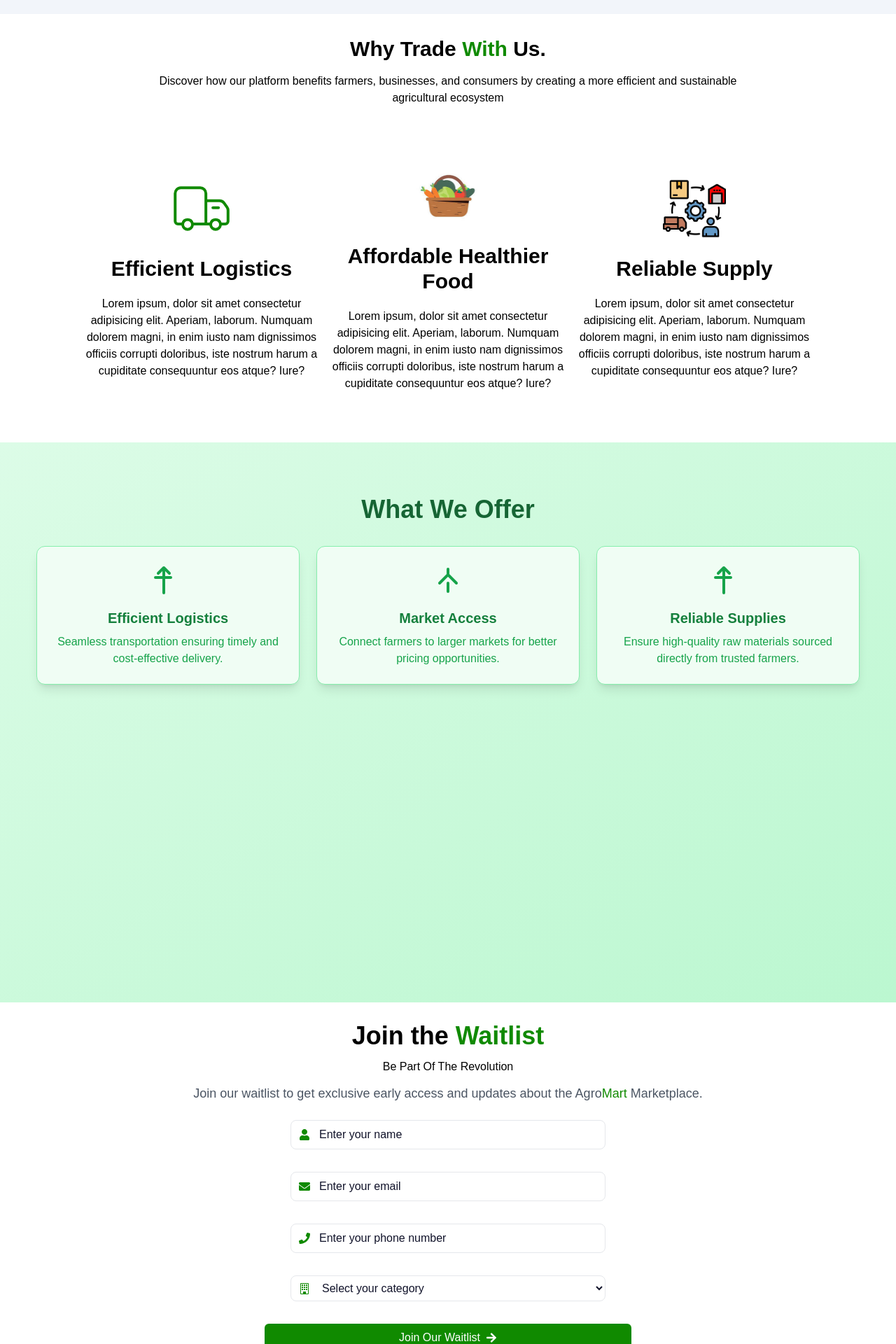
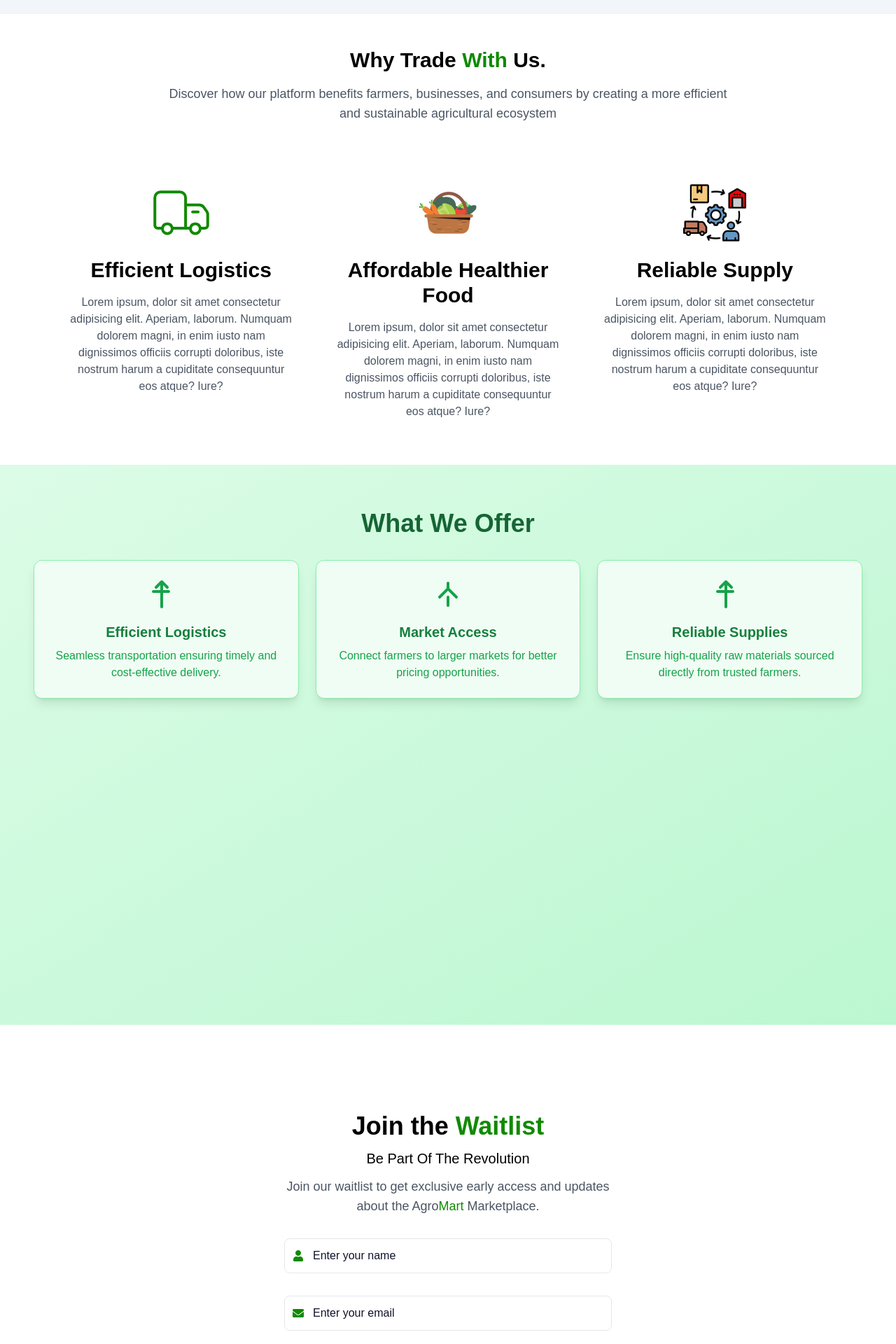
Before and after one commit to Youssoufai/agromart, a Next.js app: page / in a window 1280 px wide. Shown: the part 1580-3500 px from the top of the page at 70% size. Built offline with nearby package versions, Linux system fonts and the light colour scheme; a web font is replaced by a local one.

Commit message:
Finnished Frontend

```diff
--- a/app/components/features.tsx
+++ b/app/components/features.tsx
@@ -5,31 +5,59 @@ import { GiFoodChain, GiFoodTruck } from "react-icons/gi";
 
 const Features = () => {
     return (
-        <>
-            <section className="px-20 py-8 h-full">
-                <div className="space-y-4 px-36 text-center">
-                    <h1 className="font-bold text-3xl">Why Trade <span className="text-color3">With</span>  Us.</h1>
-                    <p>Discover how our platform benefits farmers, businesses, and consumers by creating a more efficient and sustainable agricultural ecosystem</p>
+        <section className="px-4 md:px-12 lg:px-20 py-8 md:py-12">
+            <div className="space-y-4 px-4 md:px-20 lg:px-36 text-center">
+                <h1 className="font-bold text-2xl md:text-3xl">
+                    Why Trade <span className="text-color3">With</span> Us.
+                </h1>
+                <p className="text-sm md:text-base lg:text-lg text-gray-600">
+                    Discover how our platform benefits farmers, businesses, and consumers by creating a more efficient and sustainable agricultural ecosystem
+                </p>
+            </div>
+
+            <div className="mt-8 md:mt-16 grid grid-cols-1 md:grid-cols-2 lg:grid-cols-3 gap-8 md:gap-6">
+                {/* Feature 1 */}
+                <div className="text-center flex flex-col items-center space-y-4 p-4">
+                    <CiDeliveryTruck className="text-6xl md:text-7xl lg:text-8xl text-color3" />
+                    <h2 className="text-xl md:text-2xl lg:text-3xl font-bold">
+                        Efficient Logistics
+                    </h2>
+                    <p className="text-sm md:text-base text-gray-600 max-w-md">
+                        Lorem ipsum, dolor sit amet consectetur adipisicing elit. Aperiam, laborum. Numquam dolorem magni, in enim iusto nam dignissimos officiis corrupti doloribus, iste nostrum harum a cupiditate consequuntur eos atque? Iure?
+                    </p>
                 </div>
-                <section className="m-10 flex items-center gap-4  mt-20">
-                    <div className="text-center flex flex-col items-center space-y-5">
-                        <CiDeliveryTruck className="text-8xl text-color3" />
-                        <h1 className="text-3xl font-bold">Efficient Logistics</h1>
-                        <p>Lorem ipsum, dolor sit amet consectetur adipisicing elit. Aperiam, laborum. Numquam dolorem magni, in enim iusto nam dignissimos officiis corrupti doloribus, iste nostrum harum a cupiditate consequuntur eos atque? Iure?</p>
-                    </div>
-                    <div className="text-center flex flex-col items-center space-y-5">
-                        <img src="basket.jpeg" className="text-8xl text-color3 w-[96px] h-[96px]" />
-                        <h1 className="text-3xl font-bold">Affordable Healthier Food</h1>
-                        <p>Lorem ipsum, dolor sit amet consectetur adipisicing elit. Aperiam, laborum. Numquam dolorem magni, in enim iusto nam dignissimos officiis corrupti doloribus, iste nostrum harum a cupiditate consequuntur eos atque? Iure?</p>
-                    </div>
-                    <div className="text-center flex flex-col items-center space-y-5">
-                        <img src="supply-chain.png" className="text-8xl  text-color3 w-[96px] h-[96px]" />
-                        <h1 className="text-3xl font-bold">Reliable Supply</h1>
-                        <p>Lorem ipsum, dolor sit amet consectetur adipisicing elit. Aperiam, laborum. Numquam dolorem magni, in enim iusto nam dignissimos officiis corrupti doloribus, iste nostrum harum a cupiditate consequuntur eos atque? Iure?</p>
-                    </div>
-                </section>
-            </section>
-        </>
+
+                {/* Feature 2 */}
+                <div className="text-center flex flex-col items-center space-y-4 p-4">
+                    <img
+                        src="basket.jpeg"
+                        className="w-[72px] h-[72px] md:w-[84px] md:h-[84px] lg:w-[96px] lg:h-[96px] object-cover"
+                        alt="Affordable Food"
+                    />
+                    <h2 className="text-xl md:text-2xl lg:text-3xl font-bold">
+                        Affordable Healthier Food
+                    </h2>
+                    <p className="text-sm md:text-base text-gray-600 max-w-md">
+                        Lorem ipsum, dolor sit amet consectetur adipisicing elit. Aperiam, laborum. Numquam dolorem magni, in enim iusto nam dignissimos officiis corrupti doloribus, iste nostrum harum a cupiditate consequuntur eos atque? Iure?
+                    </p>
+                </div>
+
+                {/* Feature 3 */}
+                <div className="text-center flex flex-col items-center space-y-4 p-4">
+                    <img
+                        src="supply-chain.png"
+                        className="w-[72px] h-[72px] md:w-[84px] md:h-[84px] lg:w-[96px] lg:h-[96px] object-cover"
+                        alt="Supply Chain"
+                    />
+                    <h2 className="text-xl md:text-2xl lg:text-3xl font-bold">
+                        Reliable Supply
+                    </h2>
+                    <p className="text-sm md:text-base text-gray-600 max-w-md">
+                        Lorem ipsum, dolor sit amet consectetur adipisicing elit. Aperiam, laborum. Numquam dolorem magni, in enim iusto nam dignissimos officiis corrupti doloribus, iste nostrum harum a cupiditate consequuntur eos atque? Iure?
+                    </p>
+                </div>
+            </div>
+        </section>
     )
 }
 export default Features;
--- a/app/components/offer.tsx
+++ b/app/components/offer.tsx
@@ -2,52 +2,60 @@ import { FaHandshake, FaWarehouse } from "react-icons/fa";
 
 const Offer = () => {
     return (
-        <>
-            <section className="h-screen p-7 bg-gradient-to-br from-green-100 to-green-200">
-                <section className=" py-12 px-6">
-                    <h2 className="text-4xl font-bold text-green-800 text-center mb-8">What We Offer</h2>
-                    <div className="grid grid-cols-1 md:grid-cols-2 lg:grid-cols-3 gap-6">
+        <section className="min-h-screen bg-gradient-to-br from-green-100 to-green-200">
+            <div className="container mx-auto py-8 md:py-12 lg:py-16 px-4 md:px-8 lg:px-12">
+                <h2 className="text-2xl md:text-3xl lg:text-4xl font-bold text-green-800 text-center mb-6 md:mb-8">
+                    What We Offer
+                </h2>
 
-                        <div className="bg-green-50 border border-green-300 rounded-xl shadow-lg p-6 text-center">
-                            <div className="text-green-600 mb-4">
-
-                                <svg className="w-12 h-12 mx-auto" xmlns="http://www.w3.org/2000/svg" fill="none" viewBox="0 0 24 24" stroke="currentColor">
+                <div className="grid grid-cols-1 sm:grid-cols-2 lg:grid-cols-3 gap-4 md:gap-6 max-w-7xl mx-auto">
+                    {/* Card 1 */}
+                    <div className="bg-green-50 border border-green-300 rounded-xl shadow-lg p-4 md:p-6 text-center hover:shadow-xl transition-shadow">
+                        <div className="text-green-600 mb-3 md:mb-4">
+                            <svg className="w-10 h-10 md:w-12 md:h-12 mx-auto" xmlns="http://www.w3.org/2000/svg" fill="none" viewBox="0 0 24 24" stroke="currentColor">
                                 <path strokeLinecap="round" strokeLinejoin="round" strokeWidth="2" d="M3 10h11M9 21V3m0 0l-4 4m4-4l4 4" />
                             </svg>
                         </div>
-                            <h3 className="text-xl font-semibold text-green-700">Efficient Logistics</h3>
-                            <p className="text-green-600 mt-2">Seamless transportation ensuring timely and cost-effective delivery.</p>
+                        <h3 className="text-lg md:text-xl font-semibold text-green-700 mb-2">
+                            Efficient Logistics
+                        </h3>
+                        <p className="text-green-600 text-sm md:text-base">
+                            Seamless transportation ensuring timely and cost-effective delivery.
+                        </p>
                     </div>
 
-
-                        <div className="bg-green-50 border border-green-300 rounded-xl shadow-lg p-6 text-center">
-                            <div className="text-green-600 mb-4">
-
-                                <svg className="w-12 h-12 mx-auto" xmlns="http://www.w3.org/2000/svg" fill="none" viewBox="0 0 24 24" stroke="currentColor">
+                    {/* Card 2 */}
+                    <div className="bg-green-50 border border-green-300 rounded-xl shadow-lg p-4 md:p-6 text-center hover:shadow-xl transition-shadow">
+                        <div className="text-green-600 mb-3 md:mb-4">
+                            <svg className="w-10 h-10 md:w-12 md:h-12 mx-auto" xmlns="http://www.w3.org/2000/svg" fill="none" viewBox="0 0 24 24" stroke="currentColor">
                                 <path strokeLinecap="round" strokeLinejoin="round" strokeWidth="2" d="M12 20v-6m0-6v-4m0 4l-6 6m6-6l6 6" />
                             </svg>
                         </div>
-                            <h3 className="text-xl font-semibold text-green-700">Market Access</h3>
-                            <p className="text-green-600 mt-2">Connect farmers to larger markets for better pricing opportunities.</p>
+                        <h3 className="text-lg md:text-xl font-semibold text-green-700 mb-2">
+                            Market Access
+                        </h3>
+                        <p className="text-green-600 text-sm md:text-base">
+                            Connect farmers to larger markets for better pricing opportunities.
+                        </p>
                     </div>
 
-
-                        <div className="bg-green-50 border border-green-300 rounded-xl shadow-lg p-6 text-center">
-                            <div className="text-green-600 mb-4">
-
-                                <svg className="w-12 h-12 mx-auto" xmlns="http://www.w3.org/2000/svg" fill="none" viewBox="0 0 24 24" stroke="currentColor">
+                    {/* Card 3 */}
+                    <div className="bg-green-50 border border-green-300 rounded-xl shadow-lg p-4 md:p-6 text-center hover:shadow-xl transition-shadow">
+                        <div className="text-green-600 mb-3 md:mb-4">
+                            <svg className="w-10 h-10 md:w-12 md:h-12 mx-auto" xmlns="http://www.w3.org/2000/svg" fill="none" viewBox="0 0 24 24" stroke="currentColor">
                                 <path strokeLinecap="round" strokeLinejoin="round" strokeWidth="2" d="M3 10h11M9 21V3m0 0l-4 4m4-4l4 4" />
                             </svg>
                         </div>
-                            <h3 className="text-xl font-semibold text-green-700">Reliable Supplies</h3>
-                            <p className="text-green-600 mt-2">Ensure high-quality raw materials sourced directly from trusted farmers.</p>
+                        <h3 className="text-lg md:text-xl font-semibold text-green-700 mb-2">
+                            Reliable Supplies
+                        </h3>
+                        <p className="text-green-600 text-sm md:text-base">
+                            Ensure high-quality raw materials sourced directly from trusted farmers.
+                        </p>
+                    </div>
                 </div>
             </div>
         </section>
-
-
-            </section>
-        </>
     )
 }
 export default Offer;
--- a/app/components/value.tsx
+++ b/app/components/value.tsx
@@ -3,81 +3,57 @@ import { FaArrowRight, FaEnvelope, FaPhone, FaUser } from "react-icons/fa";
 
 const Value = () => {
     return (
-        <>
-            <section className="h-screen p-7">
-                {/*    <div className="space-y-4 px-9">
-                    <h1 className="text-4xl font-bold">Coming <span className="text-color3">Soon...</span> </h1>
-                    <p>Join our waitlist to get exclusive early access and become part of the agricultural revolution. Be the first to know when we launch!</p>
-                </div>
-                <section>
-                    <h1 className="text-4xl font-bold text-center">Get Early Access</h1>
-                </section> */}
-
-                {/*   <section className="waitlist-section text-center">
-                    <h1 className="text-4xl font-bold mb-4">Be Part of the Revolution</h1>
-                    <p className="text-lg text-gray-600">
-                        Join our waitlist to get exclusive early access and updates about the AgriTech Marketplace.
-                    </p>
-                    <form className="flex flex-col md:flex-row items-center justify-center gap-4 mt-6">
-                        <input
-                            type="email"
-                            className="w-full md:w-auto px-4 py-2 border rounded-lg text-color focus:outline-none focus:ring-2 focus:ring-color3"
-                            placeholder="Enter your email"
-                            required
-                        />
-                        <button
-                            type="submit"
-                            className="px-6 py-2 bg-color3 text-white font-semibold rounded-lg shadow-md hover:bg-color3-dark focus:outline-none focus:ring-2 focus:ring-color3"
-                        >
-                            Join Waitlist
-                        </button>
-                    </form>
-                    <ul className="mt-4 text-gray-600 text-center space-y-2">
-                        <li>✅ Early access to the platform</li>
-                        <li>✅ Exclusive updates and features</li>
-                        <li>✅ Be part of the future of agriculture</li>
-                    </ul>
-                </section> */}
-                <div className="text-center space-y-3">
-                    <h1 className="text-4xl font-bold text-center">Join the <span className="text-color3">Waitlist</span></h1>
-                    <h2>Be Part Of The Revolution</h2>
-                    <p className="text-lg text-gray-600">
+        <section className="min-h-screen p-4 md:p-7 flex items-center justify-center">
+            <div className="w-full max-w-[500px] mx-auto">
+                <div className="text-center space-y-3 mb-8">
+                    <h1 className="text-2xl md:text-4xl font-bold">
+                        Join the <span className="text-color3">Waitlist</span>
+                    </h1>
+                    <h2 className="text-lg md:text-xl">
+                        Be Part Of The Revolution
+                    </h2>
+                    <p className="text-base md:text-lg text-gray-600 px-4">
                         Join our waitlist to get exclusive early access and updates about the Agro<span className="text-color3">Mart</span> Marketplace.
                     </p>
                 </div>
-                <div className="flex items-center flex-col space-y-8 mt-6">
-                    <section className="relative">
+
+                <div className="flex items-center flex-col space-y-6 md:space-y-8 px-4">
+                    {/* Name Input */}
+                    <section className="relative w-full">
                         <FaUser className="absolute left-3 top-1/2 transform -translate-y-1/2 text-color3" />
                         <input
                             type="text"
                             placeholder="Enter your name"
-                            className="w-[450px] pl-10 pr-4 py-2 placeholder:text-color border rounded-lg text-color focus:outline-color3 focus:ring-2 focus:ring-color3"
+                            className="w-full pl-10 pr-4 py-2 md:py-3 placeholder:text-color border rounded-lg text-color focus:outline-color3 focus:ring-2 focus:ring-color3"
                         />
                     </section>
 
-                    <section className="relative">
-                        <FaEnvelope className="absolute left-3 top-1/2  transform -translate-y-1/2 text-color3" />
+                    {/* Email Input */}
+                    <section className="relative w-full">
+                        <FaEnvelope className="absolute left-3 top-1/2 transform -translate-y-1/2 text-color3" />
                         <input
                             type="email"
                             placeholder="Enter your email"
-                            className="w-[450px] pl-10 pr-4 py-2 border placeholder:text-color rounded-lg text-color focus:outline-color3 focus:ring-2 focus:ring-color3"
+                            className="w-full pl-10 pr-4 py-2 md:py-3 border placeholder:text-color rounded-lg text-color focus:outline-color3 focus:ring-2 focus:ring-color3"
                         />
                     </section>
 
-                    <section className="relative">
+                    {/* Phone Input */}
+                    <section className="relative w-full">
                         <FaPhone className="absolute left-3 top-1/2 transform -translate-y-1/2 text-color3" />
                         <input
                             type="tel"
                             placeholder="Enter your phone number"
-                            className="w-[450px] pl-10 pr-4 py-2 border placeholder:text-color rounded-lg text-color focus:outline-color3 focus:ring-2 focus:ring-color3"
+                            className="w-full pl-10 pr-4 py-2 md:py-3 border placeholder:text-color rounded-lg text-color focus:outline-color3 focus:ring-2 focus:ring-color3"
                         />
                     </section>
 
-                    <section className="relative">
+                    {/* Category Select */}
+                    <section className="relative w-full">
                         <BsBuilding className="absolute left-3 top-1/2 transform -translate-y-1/2 text-color3" />
                         <select
                             defaultValue=""
-                            className="w-[450px] pl-10 pr-4 py-2 border rounded-lg text-color placeholder:text-color focus:outline-color3 focus:ring-2 focus:ring-color3 bg-white"
+                            className="w-full pl-10 pr-4 py-2 md:py-3 border rounded-lg text-color placeholder:text-color focus:outline-color3 focus:ring-2 focus:ring-color3 bg-white"
                         >
                             <option value="" disabled>Select your category</option>
                             <option value="farmer">Farmer</option>
@@ -85,15 +61,17 @@ const Value = () => {
                             <option value="company">Company</option>
                         </select>
                     </section>
-                    <div>
-                        <button className="bg-color3 px-48 py-2 rounded-md text-white flex items-center justify-center gap-2">
+
+                    {/* Submit Button */}
+                    <div className="w-full">
+                        <button className="w-full bg-color3 py-2 md:py-3 rounded-md text-white flex items-center justify-center gap-2 hover:bg-opacity-90 transition-all">
                             Join Our Waitlist
                             <FaArrowRight />
                         </button>
                     </div>
                 </div>
-            </section>
-        </>
+            </div>
+        </section>
     )
 }
 export default Value;
```
Also changed, not shown: app/components/footer.tsx (+33 -19 lines). Lines whose indentation alone changed are shown as unchanged.
